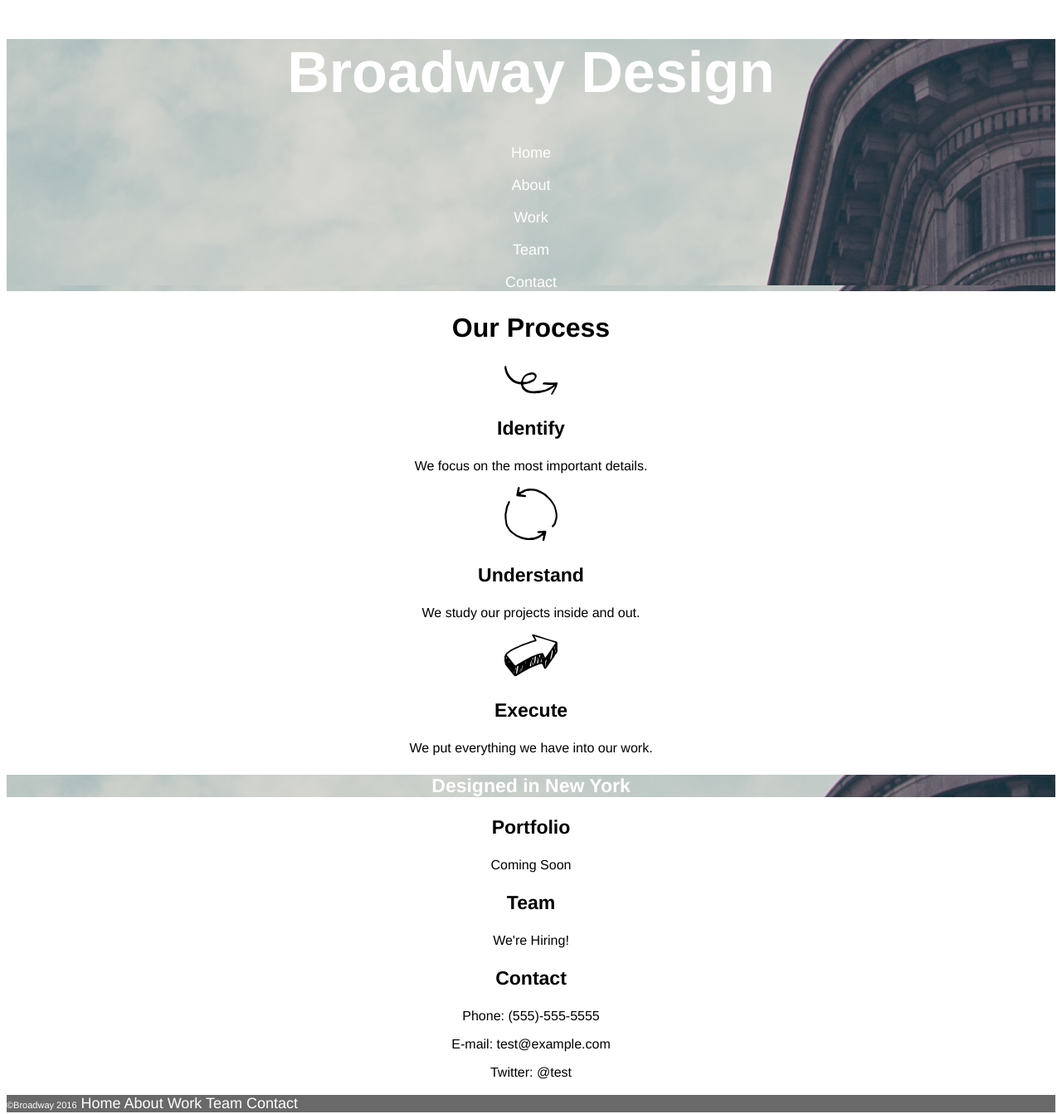
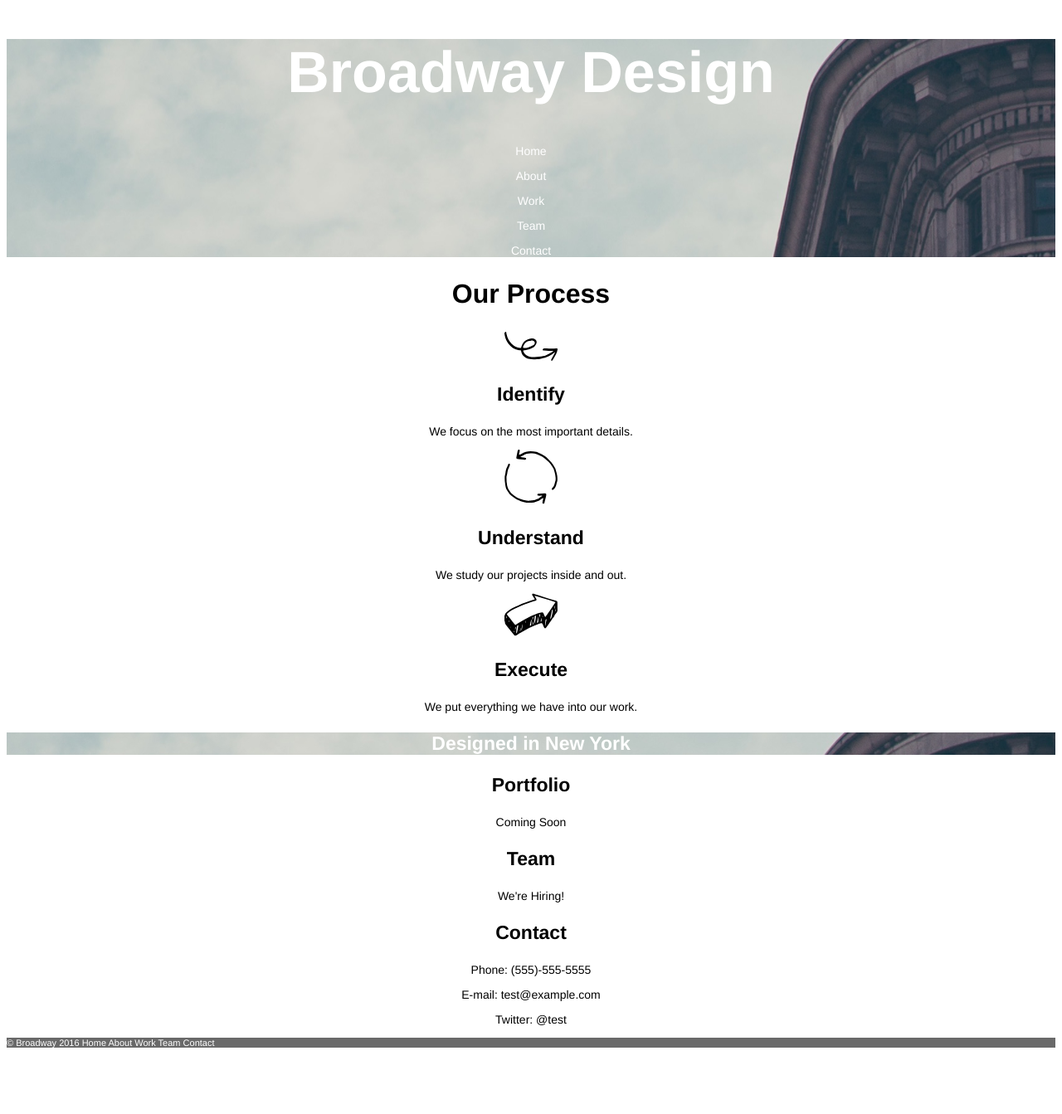
Before and after one commit to jridley11/broadway, a plain HTML site: page index.html in a window 1280 px wide. Shown: the whole page at 83% size. After the commit the page ends 1274 px from the top, so only its background shows below. Drawn offline with Linux system fonts and the light colour scheme.

Commit message:
Format footer and <p> style content.

```diff
--- a/index.html
+++ b/index.html
@@ -7,7 +7,7 @@
   <body>
     <div class="buildingimagewhitefont">
       <h1>Broadway Design</h1>
-        <div class="linksformat">
+        <div class="toplinks">
           <p>Home</p>
           <p>About</p>
           <p>Work</p>
@@ -39,7 +39,7 @@
           <p>Phone: (555)-555-5555</p>
           <p>E-mail: test@example.com</p>
           <p>Twitter: @test</p>
-          <p class="footer linksformat"><span id="copyright">&#169Broadway 2016</span> <span>Home</span> <span>About</span> <span>Work</span> <span>Team</span> <span>Contact</span></p>
+          <p class="footer"><span>&copy Broadway 2016</span> <span>Home</span> <span>About</span> <span>Work</span> <span>Team</span> <span>Contact</span></p>
     </div>
   </body>
 </html>
--- a/resources/css/style.css
+++ b/resources/css/style.css
@@ -9,7 +9,7 @@ h1 {
   font-weight: bold;
   }
 
-.linksformat {
+.toplinks {
   font-size: 18px;
   color: white;
 }
@@ -29,11 +29,13 @@ h3 {
   font-weight: bold;
 }
 
+p {
+  font-size: 14px;
+}
+
 .footer {
   text-align: left;
   background-color: dimgray;
+  font-size: 11px;
+  color: white;
 }
-
-#copyright {
-  font-size: 11px
-}
```
